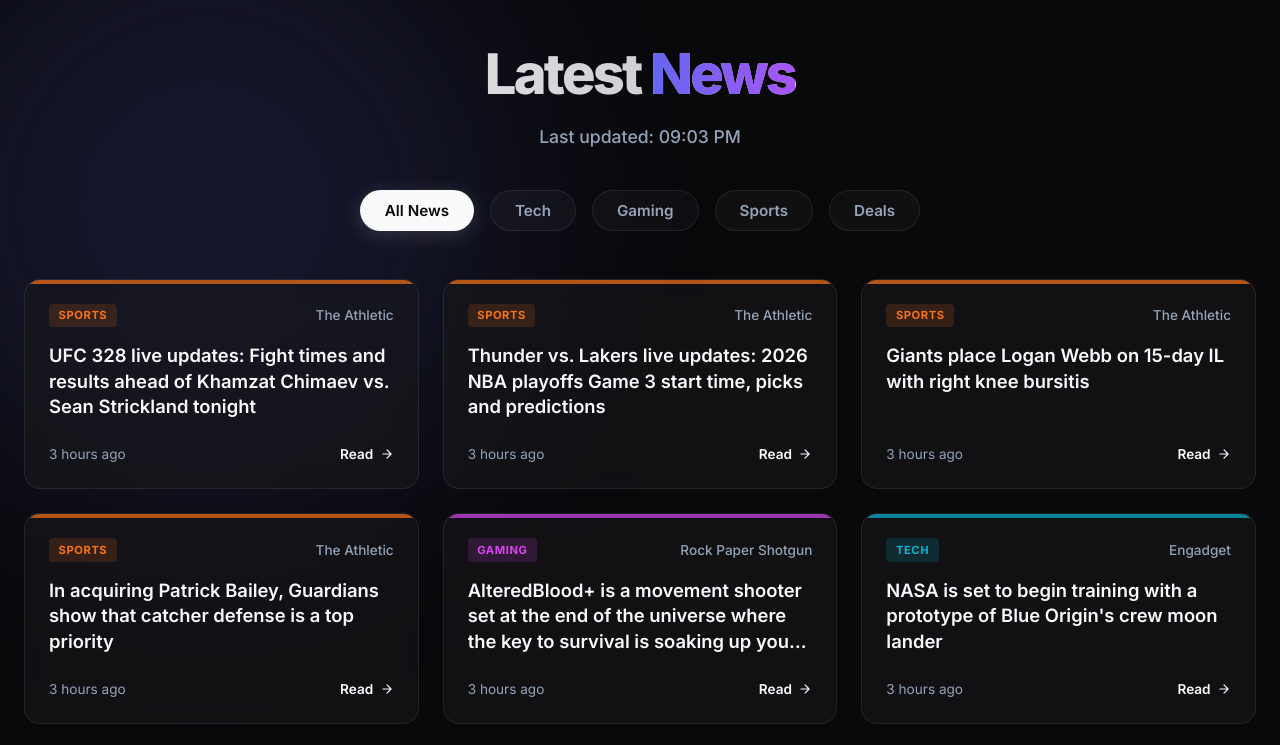
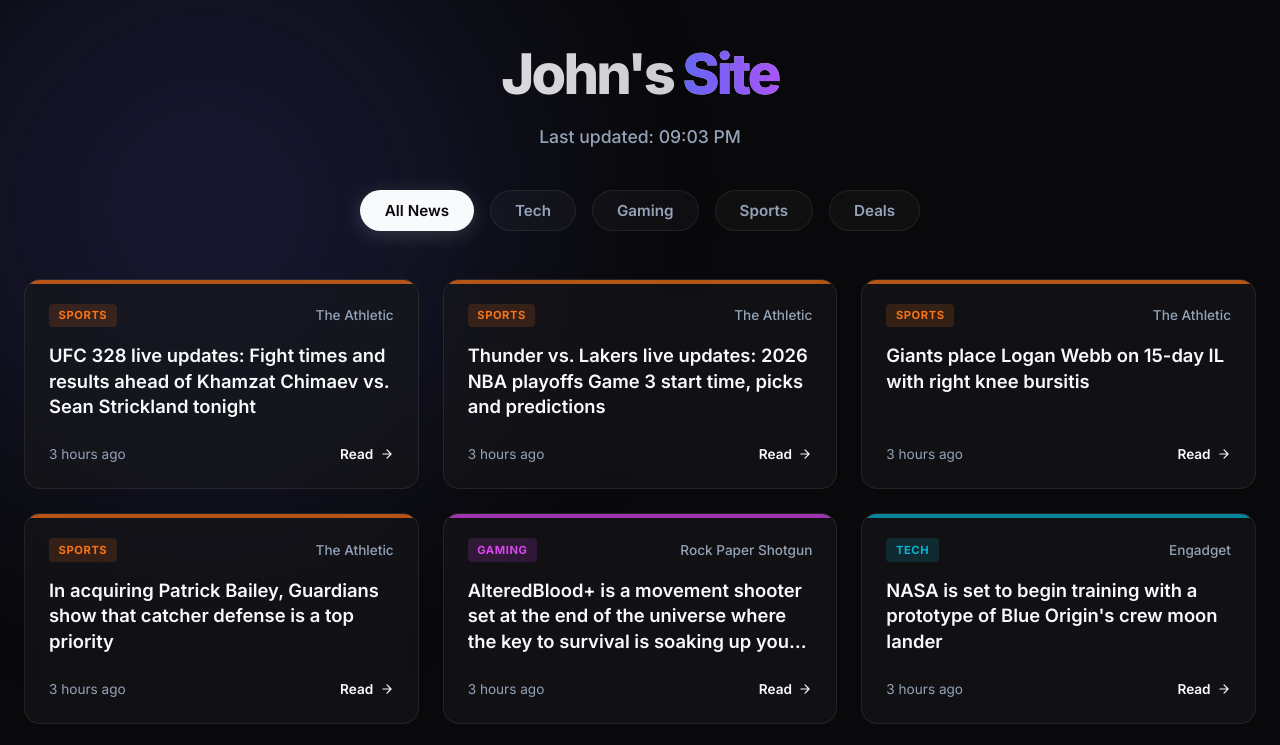
Before and after one commit to bigjca/johns-site-content, a website: page index.html in a window 1280 px wide. Shown: the top 745 px of the page. Drawn offline with Linux system fonts and the light colour scheme.

Commit message:
chore: update header title and adjust whitespace formatting in index.html

```diff
--- a/index.html
+++ b/index.html
@@ -1,5 +1,6 @@
 <!DOCTYPE html>
 <html lang="en">
+
 <head>
   <meta charset="UTF-8">
   <meta name="viewport" content="width=device-width, initial-scale=1.0">
@@ -10,6 +11,7 @@
   <link href="https://fonts.googleapis.com/css2?family=Inter:wght@400;500;600;700;800&display=swap" rel="stylesheet">
   <link rel="stylesheet" href="styles.css">
 </head>
+
 <body>
   <!-- Ambient Background Glows -->
   <div class="ambient-glow glow-1"></div>
@@ -18,7 +20,7 @@
   <div class="container">
     <header class="header">
       <div class="header-content">
-        <h1>Latest <span>News</span></h1>
+        <h1>John's <span>Site</span></h1>
         <p class="subtitle" id="last-updated">Fetching latest updates...</p>
       </div>
 
@@ -51,4 +53,5 @@
 
   <script src="app.js" type="module"></script>
 </body>
+
 </html>
```
